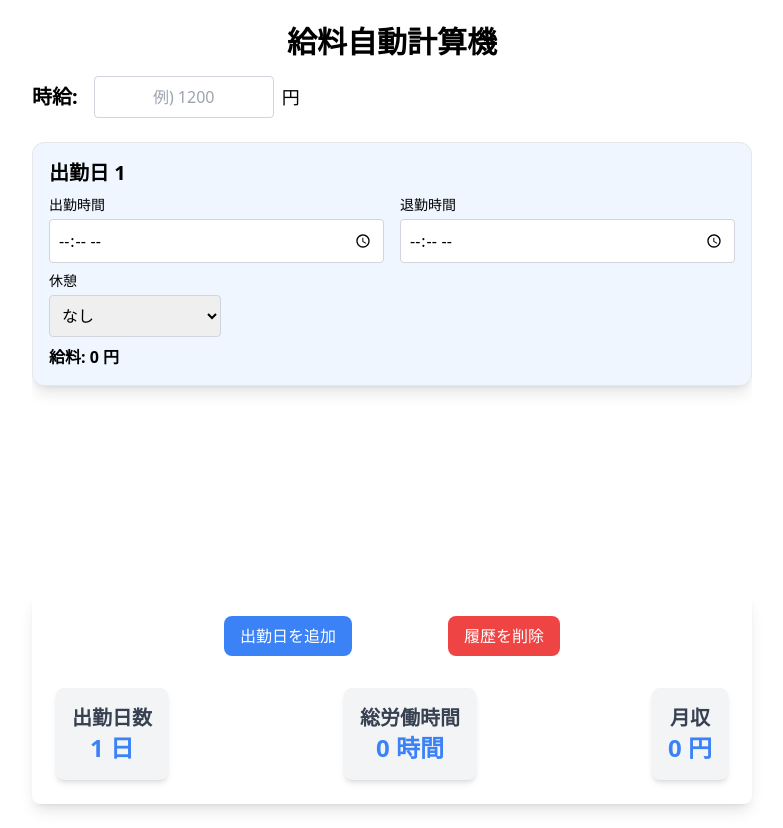
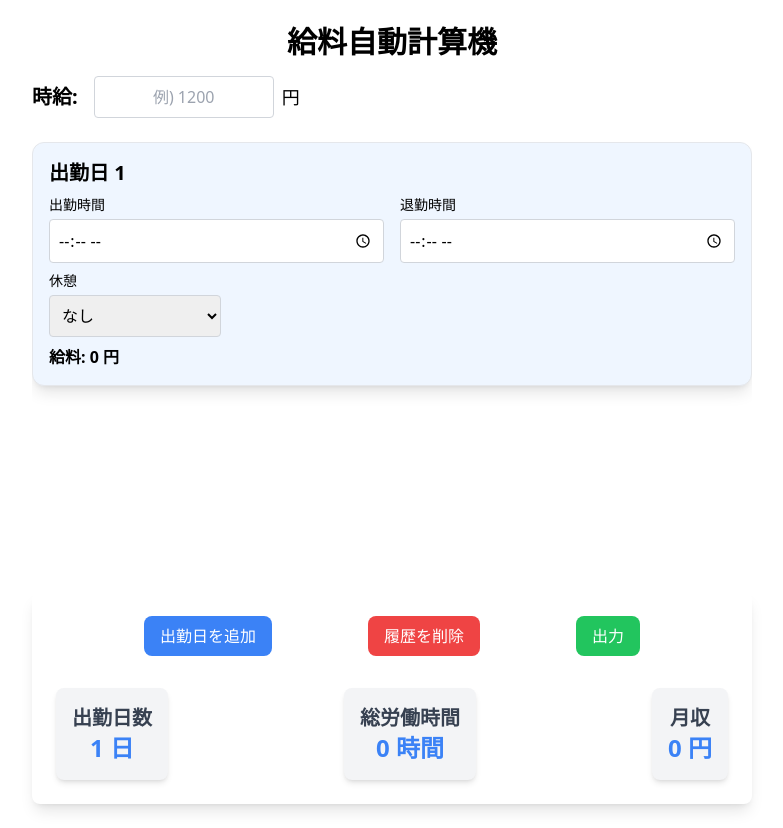
Before and after one commit to Maito-Funakoshi/income_calculator, a Next.js app: page / in a window 1280 px wide. Shown: the whole page, without its empty margins (248-1031 px from the left). Built offline with nearby package versions, Linux system fonts and the light colour scheme.

Commit message:
エクセル出力

```diff
--- a/app/page.tsx
+++ b/app/page.tsx
@@ -1,5 +1,6 @@
 "use client";
 import { useEffect, useState } from 'react';
+import * as XLSX from 'xlsx';
 
 type WorkTime = {
   start: string;
@@ -30,6 +31,16 @@ export default function Home() {
       setWorkTimes([{ start: '', end: '' }]);
     }
   }
+
+  const exportToExcel = () => {
+    const workTimes = JSON.parse(localStorage.getItem("workTimes") || "[]");
+
+    const worksheet = XLSX.utils.json_to_sheet(workTimes);
+    const workbook = XLSX.utils.book_new();
+    XLSX.utils.book_append_sheet(workbook, worksheet, "WorkTimes");
+
+    XLSX.writeFile(workbook, "workTimes.xlsx");
+  };
 
   useEffect(() => {
     const storedWage = localStorage.getItem("hourlyWage");
@@ -318,6 +329,12 @@ export default function Home() {
           >
             履歴を削除
           </button>
+          <button
+            onClick={exportToExcel}
+            className="px-4 py-2 bg-green-500 text-white rounded-lg hover:bg-green-600"
+          >
+            出力
+          </button>
         </div>
 
         <div className="flex flex-col md:flex-row items-center justify-between mt-8 text-center space-y-6 md:space-y-0">
```
Also changed, not shown: package.json (+5 -4 lines), 1 other file (tests, documents, lock files or other folders).
